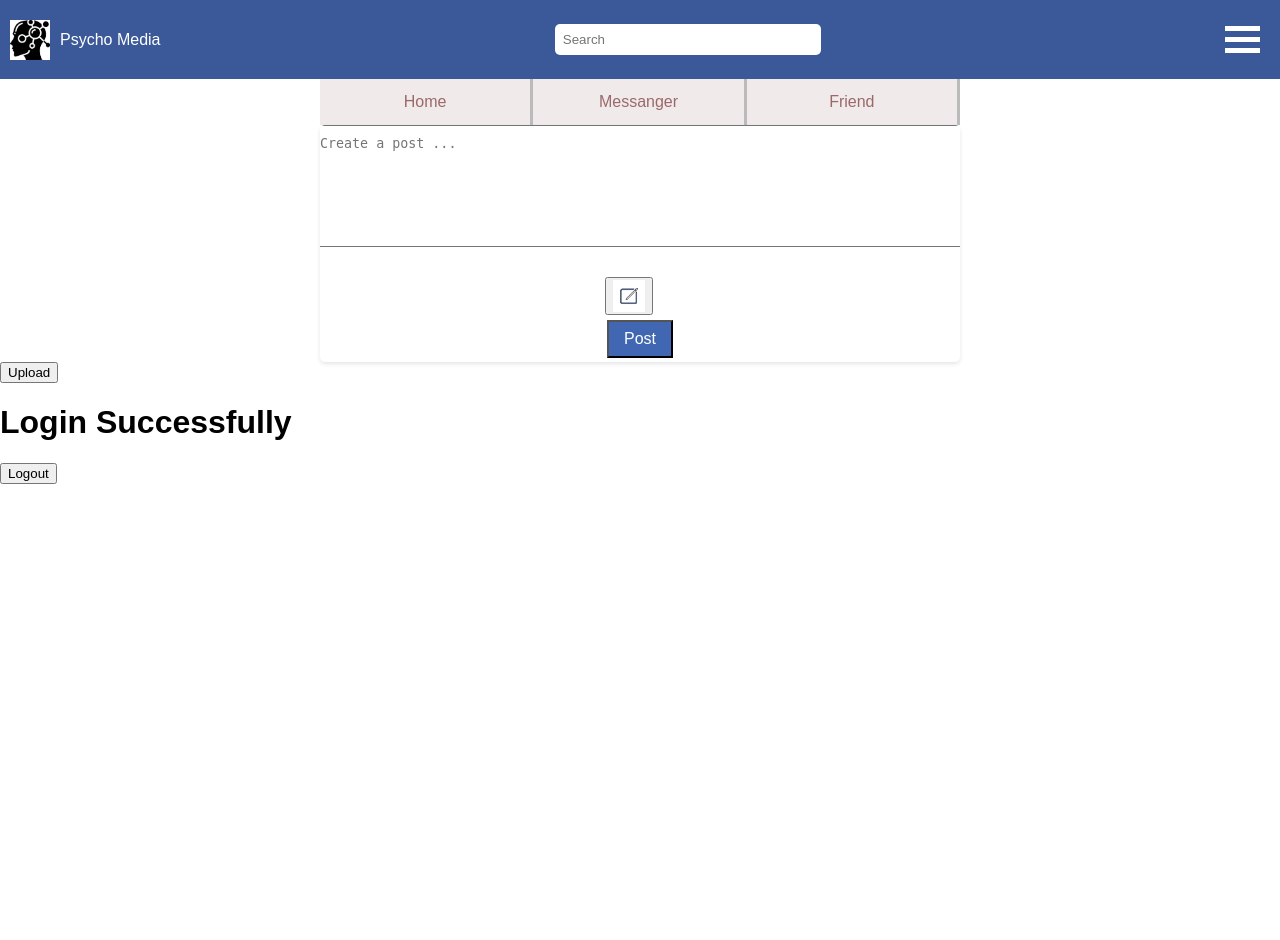
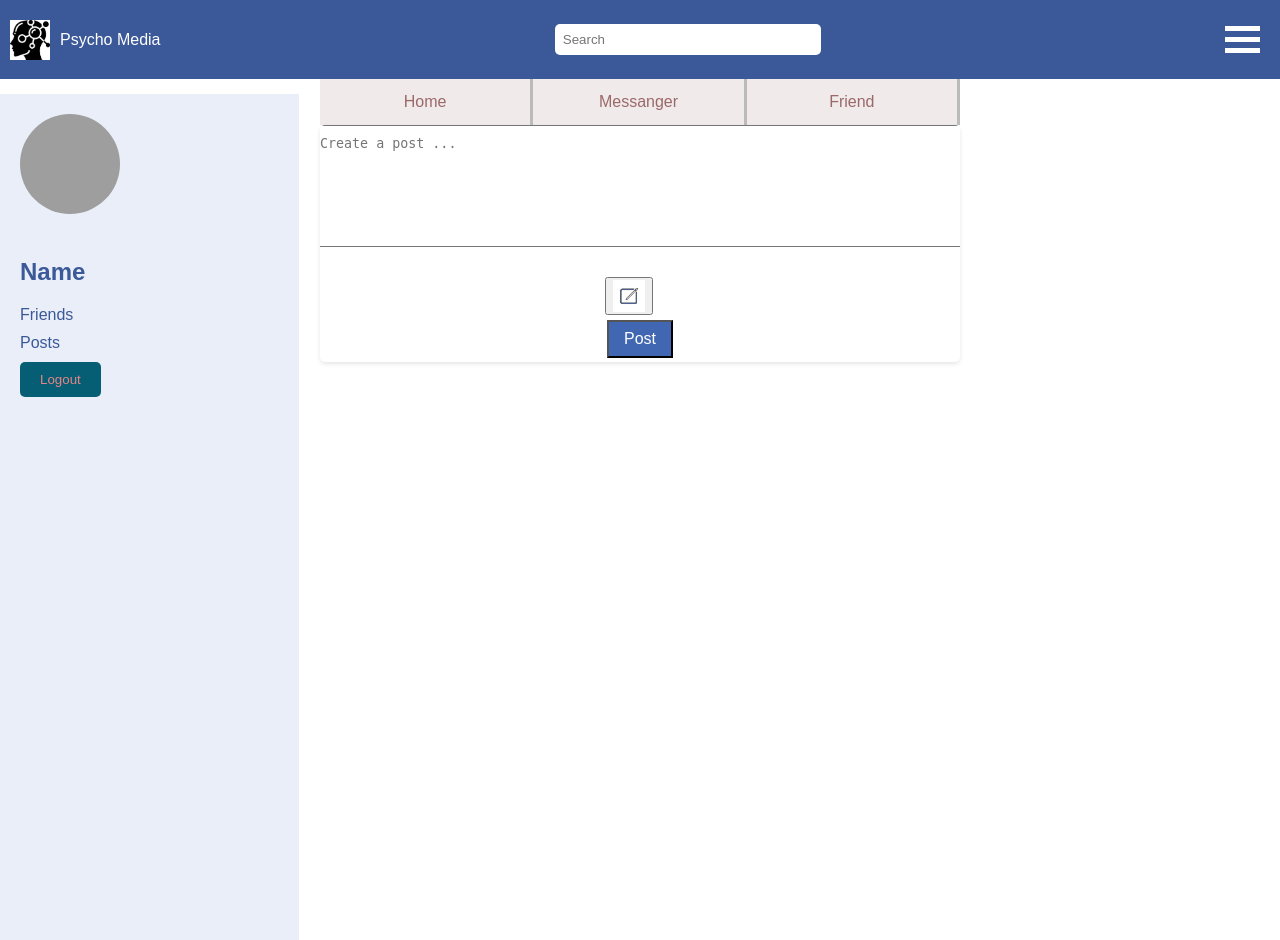
Before and after one commit to ShitalKandel/django_app, a Django app: page /success/ in a window 1280 px wide. Run offline with Django 5.2, Linux system fonts and the light colour scheme; grey boxes are pictures that could not be loaded.

Commit message:
added a left-side bar

```diff
--- a/web_app/forms.py
+++ b/web_app/forms.py
@@ -1,5 +1,5 @@
 from django import forms
-from .models import UserProfile , Photo
+from .models import UserProfile , Photo,Feeds
 
 class SignupForm(forms.Form):
     first_name = forms.CharField(max_length=100)
@@ -40,4 +40,10 @@ class LoginForm(forms.Form):
 class UserImage(forms.ModelForm):
     class Meta:#data of a parent data
         model = Photo
-        fields = ('imagefield',)
+        fields = ('username','caption','imagefield',)
+
+
+class New_post(forms.ModelForm):
+    class Meta:
+        model = Feeds
+        fields = ['user_profile','name','user','comment']
--- a/web_app/models.py
+++ b/web_app/models.py
@@ -43,7 +43,7 @@ class Feeds(models.Model):
     user = models.ForeignKey(settings.AUTH_USER_MODEL,on_delete=models.CASCADE,related_name='user_comment',blank=True,null=True)
 
 
-# class Profile_Name(objects):
+# class Profile_Name(UserProfile):
 #     def authenticate_user(self,username=None):
 #         first,last = username.split(" ",1)
 #         try:
--- /dev/null
+++ b/web_app/templates/left_side_profilebar.html
@@ -0,0 +1,73 @@
+<!DOCTYPE html>
+<html lang="en">
+<head>
+<meta charset="UTF-8">
+<meta name="viewport" content="width=device-width, initial-scale=1.0">
+<title>Facebook-like Sidebar</title>
+<style>
+/* Sidebar styles */
+.sidebar {
+  position: fixed;
+  top:  10%;
+  left:  0;
+  height:  100%;
+  width:  23.33%; /*  1/3 of the screen */
+  background-color: #e9eef8; /* Facebook blue */
+  color: #3b5998;
+  padding:  20px;
+  box-sizing: border-box;
+  overflow: auto;
+}
+
+/* Profile picture styles */
+.profile-picture {
+  width:   100px;
+  height:   100px;
+  border-radius:   50%; /* Makes the image circular */
+  object-fit: cover; /* Ensures the image covers the area without stretching */
+  background-size: cover; /* Similar to object-fit, ensures the background image covers the area */
+  background-position: center; /* Centers the image within the circular frame */
+  background-repeat: no-repeat; /* Prevents the image from repeating */
+  margin-bottom:   20px;
+}
+
+
+/* Menu styles */
+.vertical-menu a {
+  display: block;
+  margin-bottom:  10px;
+}
+
+.vertical-menu a:last-child {
+  margin-right:  0;
+}
+
+/* Logout button styles */
+.logout-button {
+  background-color: #065e74;
+  color: rgb(230,  133,  133);
+  border: none;
+  padding:  10px  20px;
+  cursor: pointer;
+  border-radius:  5px;
+}
+
+.logout-button:hover {
+  background-color: darkred;
+}
+
+</style>
+</head>
+<body>
+  <div class="sidebar">
+    <img src="#" alt="Profile Picture" class="profile-picture">
+    <h2>Name</h2>
+    <div class="vertical-menu">
+      <a>Friends</a>
+
+      <a><label>Posts</a>
+    </div>
+    <button class="logout-button" href="{% url 'web_app:logout' %}">Logout</button>
+  </div>
+</body>
+</html>
--- a/web_app/templates/login_success.html
+++ b/web_app/templates/login_success.html
@@ -13,6 +13,7 @@
     {% include 'home_page.html' %}
 
     {% include 'image.html' %}
+    {% include 'left_side_profilebar.html' %}
 
 
     <div></div>
--- a/web_app/urls.py
+++ b/web_app/urls.py
@@ -11,5 +11,8 @@ urlpatterns=[
     path('upload/',views.image_request,name="image_request"),
     path('uploaded/',views.upload_image,name="upload_image"),
     path('feed/',views.create_post,name="create_post"),
+    path('<str:first_name>_<str:last_name>/',views.post,name="post"),
+    path('profile/',views.left_Profile_Bar,name="left_Profile_Bar"),
+
     # path('login/<int:id>',views.profile,name="profile"),
 ]
--- a/web_app/views.py
+++ b/web_app/views.py
@@ -1,7 +1,7 @@
 from django.shortcuts import render, redirect
 # from django.contrib.auth import  login
-from .models import UserProfile,Photo
-from .forms import SignupForm,LoginForm,UserImage
+from .models import UserProfile,Photo, Feeds
+from .forms import SignupForm,LoginForm,UserImage,New_post
 
 
 def register(request):
@@ -28,8 +28,6 @@ def login_success(request):
 
 def signIn(request):
     error_message = None
-
-
     if request.method == 'POST':
         form = LoginForm(request.POST)
         if form.is_valid():
@@ -54,6 +52,8 @@ def logout(request):
 
 
 def image_request(request):
+    image = UserImage.objects.__dict__.get.__all__
+
     form = UserImage()
     if request.method == 'POST':
         form = UserImage(request.POST, request.FILES)
@@ -89,9 +89,22 @@ def upload_image(request,image_id):
 def create_post(request):
     return render(request,'home_page.html')
 
-def post(request):
+def post(request, first_name, last_name):
+    user_profile = UserProfile.objects.get(first_name=first_name, last_name=last_name)
     if request.method == 'POST':
-        #display the caption image on a new container redirect the username
+        form = New_post(request.POST)
+        if form.is_valid():
+            feed = form.save(commit=False)
+            feed.user_profile = user_profile
+            feed.save()
+            return redirect(f'/{user_profile.first_name}_{user_profile.last_name}/')
+    else:
+        form = New_post()
 
-        pass
-    return redirect()
+    feeds = Feeds.objects.filter(user_profile=user_profile)
+    return render(request, 'post.html', {'user_profile': user_profile, 'feeds': feeds, 'form': form})
+
+
+
+def left_Profile_Bar(request):
+    return render(request,'left_side_profilebar.html' )
```
Also changed, not shown: static/generic.css (added, +57 -0 lines), web_app/templates/post.html (added, +21 -0 lines), web_app/templates/user_profile.html (deleted, +0 -10 lines), db.sqlite3, media/image/Screenshot_2024-02-10_15_10_45.png (added).
